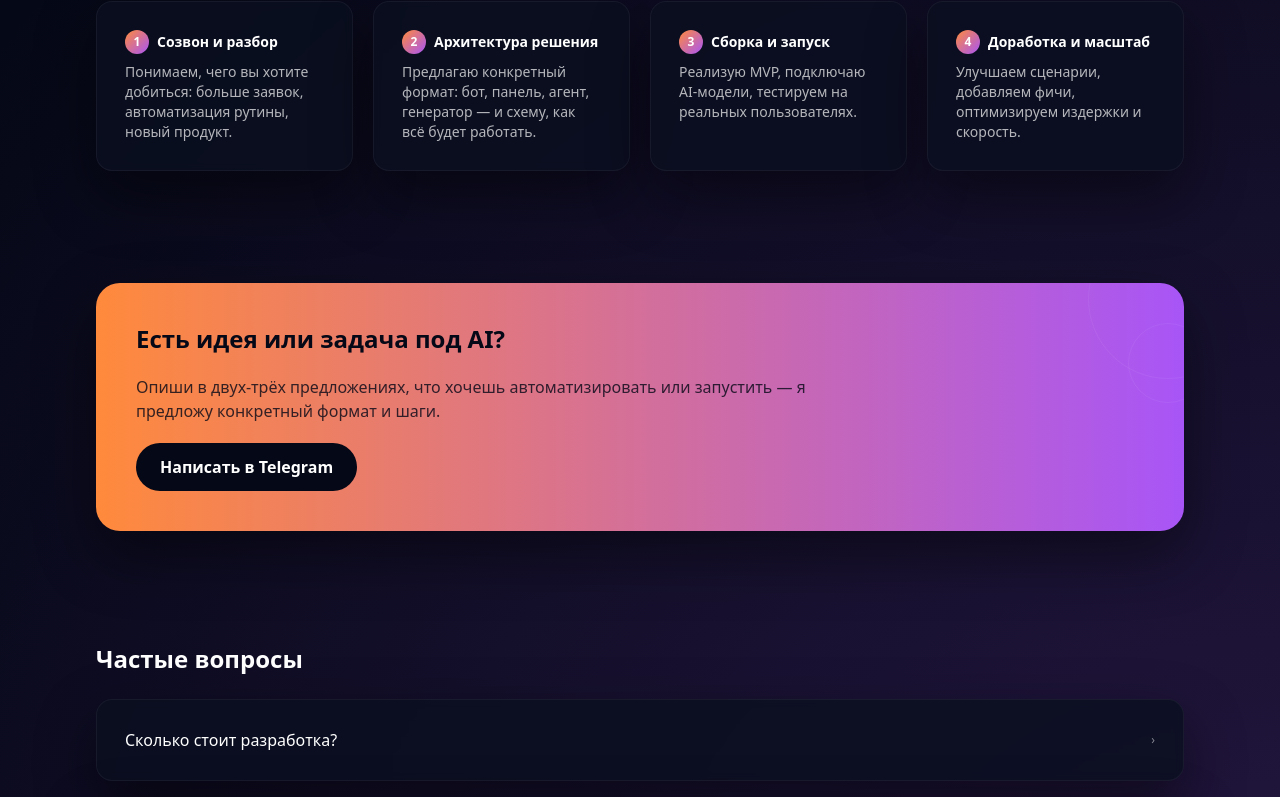
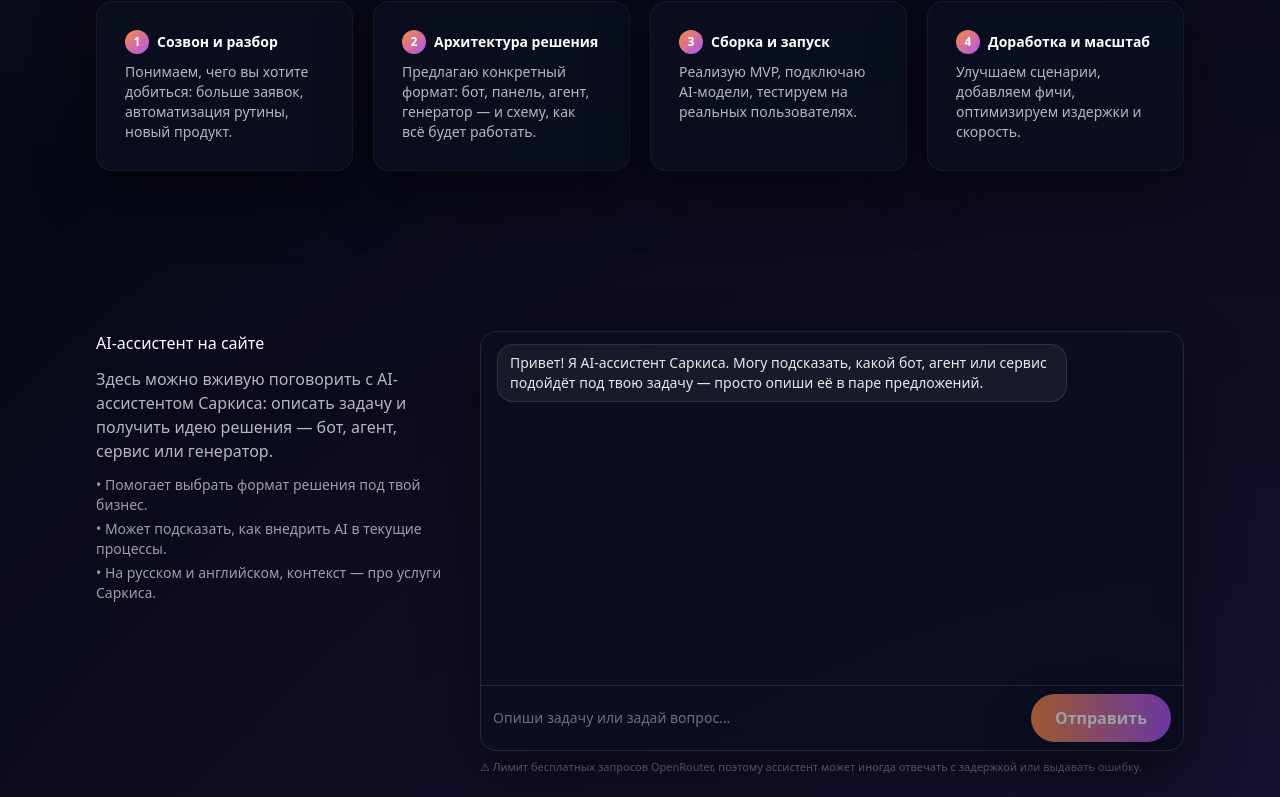
Before and after one commit to apint817-netizen/sarkis-landing, a React (Vite) app: page / in a window 1280 px wide. Shown: the part 2000-2797 px from the top of the page. Built offline with nearby package versions, Linux system fonts and the light colour scheme.

Commit message:
Add AI assistant section

```diff
--- a/src/App.tsx
+++ b/src/App.tsx
@@ -9,6 +9,7 @@ import Process from "./components/Process";
 import CTASection from "./components/CTASection";
 import FAQ from "./components/FAQ";
 import Footer from "./components/Footer";
+import AssistantSection from "./components/AssistantSection";
 
 const TELEGRAM_LINK = "https://t.me/sarkis_20032";
 
@@ -18,11 +19,7 @@ export default function App() {
 
   return (
     <div className="min-h-screen bg-dark text-white hero-gradient">
-      <Navbar
-        lang={lang}
-        setLang={setLang}
-        nav={t.nav}
-      />
+      <Navbar lang={lang} setLang={setLang} nav={t.nav} />
 
       <main>
         <section id="hero" className="pt-6 md:pt-10 pb-10 md:pb-16">
@@ -45,6 +42,11 @@ export default function App() {
           <Process process={t.process} />
         </section>
 
+        {/* === НОВЫЙ БЛОК: AI-асcистент === */}
+        <section id="assistant" className="py-8 md:py-12">
+          <AssistantSection />
+        </section>
+
         <section id="contact" className="py-10 md:py-16">
           <CTASection cta={t.cta} telegramLink={TELEGRAM_LINK} />
         </section>
--- /dev/null
+++ b/src/components/AssistantSection.tsx
@@ -0,0 +1,152 @@
+import React, { useState } from "react";
+
+type Message = {
+  role: "user" | "assistant";
+  content: string;
+};
+
+const SYSTEM_PROMPT =
+  "You are an AI assistant for Sarkis, an AI expert & full-stack developer. " +
+  "Help visitors understand his services (bots, web apps, AI agents, generators) " +
+  "and suggest how he can solve their tasks. Answer briefly, clearly and friendly.";
+
+const API_URL = "https://openrouter.ai/api/v1/chat/completions";
+
+export default function AssistantSection() {
+  const [messages, setMessages] = useState<Message[]>([
+    {
+      role: "assistant",
+      content:
+        "Привет! Я AI-ассистент Саркиса. Могу подсказать, какой бот, агент или сервис подойдёт под твою задачу — просто опиши её в паре предложений.",
+    },
+  ]);
+  const [input, setInput] = useState("");
+  const [loading, setLoading] = useState(false);
+  const [error, setError] = useState<string | null>(null);
+
+  const handleSend = async () => {
+    if (!input.trim() || loading) return;
+
+    const userMessage: Message = { role: "user", content: input.trim() };
+    const newMessages = [...messages, userMessage];
+
+    setMessages(newMessages);
+    setInput("");
+    setLoading(true);
+    setError(null);
+
+    try {
+      const res = await fetch(API_URL, {
+        method: "POST",
+        headers: {
+          "Content-Type": "application/json",
+          Authorization: `Bearer ${import.meta.env.VITE_OPENROUTER_API_KEY}`,
+          "HTTP-Referer": "https://apint817-netizen.github.io/sarkis-landing/",
+          "X-Title": "Sarkis AI Assistant",
+        },
+        body: JSON.stringify({
+          model: "meta-llama/Meta-Llama-3.1-8B-Instruct:free", // бесплатная модель
+          messages: [
+            { role: "system", content: SYSTEM_PROMPT },
+            ...newMessages.map((m) => ({
+              role: m.role,
+              content: m.content,
+            })),
+          ],
+        }),
+      });
+
+      if (!res.ok) {
+        throw new Error(`API error: ${res.status}`);
+      }
+
+      const data = await res.json();
+      const reply = data.choices?.[0]?.message?.content ?? "Нет ответа от модели.";
+
+      setMessages((prev) => [...prev, { role: "assistant", content: reply }]);
+    } catch (e: any) {
+      console.error(e);
+      setError("Не удалось получить ответ от AI. Попробуй ещё раз позже.");
+    } finally {
+      setLoading(false);
+    }
+  };
+
+  const handleKeyDown: React.KeyboardEventHandler<HTMLInputElement> = (e) => {
+    if (e.key === "Enter" && !e.shiftKey) {
+      e.preventDefault();
+      handleSend();
+    }
+  };
+
+  return (
+    <section id="assistant" className="section-container pt-8 md:pt-16">
+      <div className="flex flex-col md:flex-row md:items-start gap-8">
+        <div className="md:w-1/3 space-y-3">
+          <h2 className="section-title">AI-ассистент на сайте</h2>
+          <p className="text-sm md:text-base text-white/70">
+            Здесь можно вживую поговорить с AI-ассистентом Саркиса: описать
+            задачу и получить идею решения — бот, агент, сервис или генератор.
+          </p>
+
+          <ul className="text-xs md:text-sm text-white/60 space-y-1">
+            <li>• Помогает выбрать формат решения под твой бизнес.</li>
+            <li>• Может подсказать, как внедрить AI в текущие процессы.</li>
+            <li>• На русском и английском, контекст — про услуги Саркиса.</li>
+          </ul>
+        </div>
+
+        <div className="md:w-2/3">
+          <div className="rounded-2xl border border-white/10 bg-darkSoft/80 backdrop-blur-md shadow-soft flex flex-col h-[420px]">
+            {/* Сообщения */}
+            <div className="flex-1 overflow-y-auto px-4 py-3 space-y-3 text-sm">
+              {messages.map((m, idx) => (
+                <div
+                  key={idx}
+                  className={`max-w-[85%] rounded-2xl px-3 py-2 ${
+                    m.role === "user"
+                      ? "ml-auto bg-accent text-white"
+                      : "mr-auto bg-white/5 text-white/90 border border-white/10"
+                  }`}
+                >
+                  {m.content}
+                </div>
+              ))}
+              {loading && (
+                <div className="mr-auto text-xs text-white/60 italic">
+                  Ассистент думает...
+                </div>
+              )}
+              {error && (
+                <div className="mr-auto text-xs text-red-400">{error}</div>
+              )}
+            </div>
+
+            {/* Поле ввода */}
+            <div className="border-t border-white/10 px-3 py-2 flex items-center gap-2">
+              <input
+                type="text"
+                placeholder="Опиши задачу или задай вопрос..."
+                className="flex-1 bg-transparent outline-none text-sm text-white placeholder:text-white/40"
+                value={input}
+                onChange={(e) => setInput(e.target.value)}
+                onKeyDown={handleKeyDown}
+              />
+              <button
+                onClick={handleSend}
+                disabled={loading || !input.trim()}
+                className="btn-primary text-xs px-3 py-1.5 disabled:opacity-60 disabled:cursor-not-allowed"
+              >
+                Отправить
+              </button>
+            </div>
+          </div>
+          <p className="mt-2 text-[11px] text-white/40">
+            ⚠ Лимит бесплатных запросов OpenRouter, поэтому ассистент может
+            иногда отвечать с задержкой или выдавать ошибку.
+          </p>
+        </div>
+      </div>
+    </section>
+  );
+}
--- a/src/components/Navbar.tsx
+++ b/src/components/Navbar.tsx
@@ -8,6 +8,7 @@ type NavTexts = {
   process: string;
   faq: string;
   contact: string;
+  assistant: string;
 };
 
 type Props = {
@@ -16,7 +17,16 @@ type Props = {
   nav: NavTexts;
 };
 
-const sections = ["about", "services", "skills", "process", "faq", "contact"] as const;
+// если где-то будешь использовать список секций — ассистент уже учтён
+const sections = [
+  "about",
+  "services",
+  "skills",
+  "process",
+  "faq",
+  "assistant",
+  "contact",
+] as const;
 
 export default function Navbar({ lang, setLang, nav }: Props) {
   const handleScroll = (id: string) => {
@@ -27,6 +37,7 @@ export default function Navbar({ lang, setLang, nav }: Props) {
   return (
     <header className="sticky top-0 z-20 bg-dark/80 backdrop-blur border-b border-white/5">
       <div className="section-container flex items-center justify-between py-3 md:py-4">
+        {/* Лого / клик по нему скроллит к hero */}
         <div
           className="flex items-center gap-2 cursor-pointer"
           onClick={() => handleScroll("hero")}
@@ -35,15 +46,14 @@ export default function Navbar({ lang, setLang, nav }: Props) {
             SA
           </div>
           <div className="flex flex-col leading-tight">
-            <span className="text-sm md:text-base font-semibold">
-              Sarkis
-            </span>
+            <span className="text-sm md:text-base font-semibold">Sarkis</span>
             <span className="text-[11px] md:text-xs text-white/60">
               AI expert & dev
             </span>
           </div>
         </div>
 
+        {/* Десктоп-меню */}
         <nav className="hidden md:flex items-center gap-6 text-xs lg:text-sm">
           <button
             className="text-white/70 hover:text-white transition-colors"
@@ -75,6 +85,13 @@ export default function Navbar({ lang, setLang, nav }: Props) {
           >
             {nav.faq}
           </button>
+          {/* Новый пункт меню — AI-ассистент */}
+          <button
+            className="text-white/70 hover:text-white transition-colors"
+            onClick={() => handleScroll("assistant")}
+          >
+            {nav.assistant}
+          </button>
           <button
             className="text-white/90 border border-white/10 rounded-full px-3 py-1 text-xs hover:border-accent/70 hover:text-white transition-colors"
             onClick={() => handleScroll("contact")}
@@ -83,6 +100,7 @@ export default function Navbar({ lang, setLang, nav }: Props) {
           </button>
         </nav>
 
+        {/* Переключатель языка */}
         <div className="flex items-center gap-1 md:gap-2">
           <button
             className={`text-xs px-2 py-1 rounded-full ${
--- a/src/i18n.ts
+++ b/src/i18n.ts
@@ -8,7 +8,8 @@ export const texts = {
       skills: "Стек",
       process: "Как я работаю",
       faq: "FAQ",
-      contact: "Контакты"
+      contact: "Контакты",
+      assistant: "AI-ассистент"
     },
     hero: {
       badge: "AI-эксперт и full-stack разработчик",
@@ -144,7 +145,8 @@ export const texts = {
       skills: "Stack",
       process: "Process",
       faq: "FAQ",
-      contact: "Contact"
+      contact: "Contact",
+      assistant: "AI assistant"
     },
     hero: {
       badge: "AI expert & full-stack developer",
```
Also changed, not shown: 2 other files (tests, documents, lock files or other folders).
